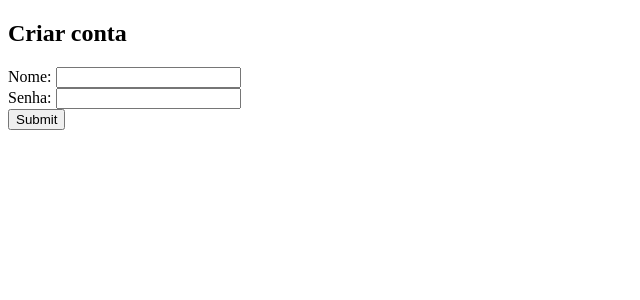
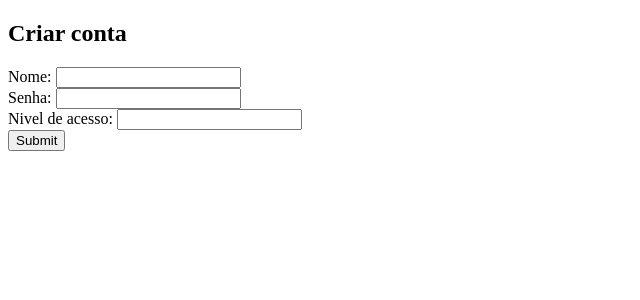
Before and after one commit to Leonardo-Reis/Relatorio-Papo-Reto, a Flask app: page /cadastro in a window 1280 px wide. Shown: the top 300 px of the page, without its empty margins (0-640 px from the left). Run offline with Flask 2, Linux system fonts and the light colour scheme.

Commit message:
Banco criado com sucesso

```diff
--- a/app/controllers/default.py
+++ b/app/controllers/default.py
@@ -33,10 +33,11 @@ def enviar():
 @app.route('/cadastro', methods=['GET', 'POST'])
 def cadastro():
     if request.method == 'POST':
-        nome = request.form['nome']
-        senha = request.form['senha']
+        nome = request.form['nome'].strip().lower()
+        senha = request.form['senha'].strip()
+        nivel_acesso = request.form['nivel-acesso']
 
-        user = User(nome=nome, senha=senha)
+        user = User(nome=nome, senha=senha, nivel_acesso=nivel_acesso)
         db.session.add(user)
         db.session.commit()
 
--- a/app/models/usuarios.py
+++ b/app/models/usuarios.py
@@ -7,12 +7,12 @@ class User(db.Model):
     id = db.Column(db.Integer, primary_key=True)
     nome = db.Column(db.String(40), unique=True)
     senha = db.Column(db.String)
-    # nivel_acesso = db.Column(db.Integer)
+    nivel_acesso = db.Column(db.Integer)
 
-    def __init__(self, nome, senha):
+    def __init__(self, nome, senha, nivel_acesso):
         self.nome = nome
         self.senha = senha
-        # self.nivel_acesso = nivel_acesso
+        self.nivel_acesso = nivel_acesso
 
     def __repr__(self):
         return f"<User {self.nome}>"
--- a/app/templates/cadastro.html
+++ b/app/templates/cadastro.html
@@ -12,11 +12,15 @@
             <h2>Criar conta</h2>
             <div class="input">
                 <label>Nome: </label>
-                <input type="text" name="nome">
+                <input type="text" name="nome" autocomplete="off">
             </div>
             <div class="input">
                 <label>Senha: </label>
                 <input type="password" name="senha">
+            </div>
+            <div class="input">
+                <label>Nivel de acesso: </label>
+                <input type="number" name="nivel-acesso">
             </div>
             <div class="submit">
                 <input type="submit">
```
Also changed, not shown: 1 other file.
